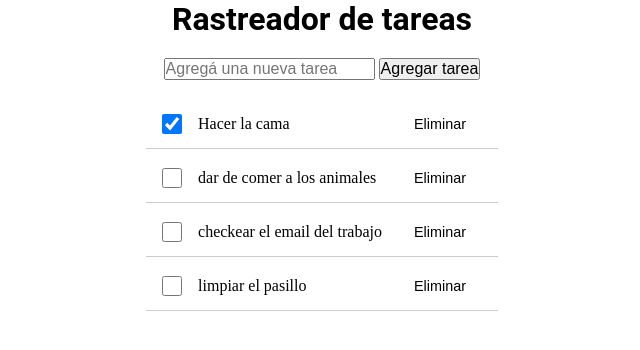
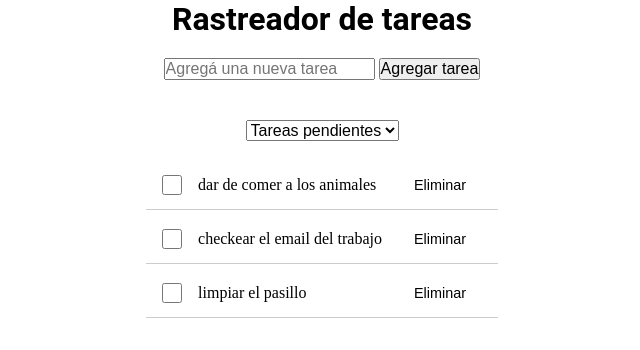
Before and after one commit to pedroGch/task-tracker, a plain HTML site: page front/maqueta/index.html in a window 1280 px wide. Both pictures are taken after a click on the checkbox "marcar tarea". Shown: the whole page, without its empty margins (318-958 px from the left). Drawn offline with Linux system fonts and the light colour scheme.

Commit message:
funcionalidad basica en la maqueta terminada

```diff
--- a/front/maqueta/index.html
+++ b/front/maqueta/index.html
@@ -10,37 +10,43 @@
   <main>
     <h1>Rastreador de tareas</h1>
     <section class="form_section">
-      <form action="#" >
+      <form action="#" id="addTaskBtn">
         <input type="text" name="task" id="task" placeholder="Agregá una nueva tarea">
         <label for="task"></label>
         <button >Agregar tarea</button>
       </form>
     </section>
-    <section>
-      <div class="task_container">
+    <section class="form_section">
+      <select name="type_task" id="type_task">
+        <option value="1">Tareas pendientes</option>
+        <option value="2">Tareas realizadas</option>
+      </select>
+    </section>
+    <section class="task_section">
+      <!-- <div class="task_container">
         <input type="checkbox" class="task_checkbox" name="1" id="1">
         <label for="1" class="sr-only">marcar tarea</label>
-        <span>Hacer la cama</span>
+        <span class="task_name">Hacer la cama</span>
         <button class="delete_task">Eliminar</button>
       </div>
       <div class="task_container">
         <input type="checkbox" class="task_checkbox" name="2" id="2">
         <label for="2" class="sr-only">marcar tarea</label>
-        <span>dar de comer a los animales</span>
+        <span class="task_name">dar de comer a los animales</span>
         <button class="delete_task">Eliminar</button>
       </div>
       <div class="task_container">
         <input type="checkbox" class="task_checkbox" name="3" id="3" aria-label="prueba con aria label">
-        <span>checkear el email del trabajo</span>
+        <span class="task_name">checkear el email del trabajo</span>
         <label for="3" class="sr-only">marcar tarea</label>
         <button class="delete_task">Eliminar</button>
       </div>
       <div class="task_container">
         <input type="checkbox" class="task_checkbox" name="4" id="4" aria-label="prueba con aria label">
         <label for="3" class="sr-only">marcar tarea</label>
-        <span>limpiar el pasillo</span>
+        <span class="task_name">limpiar el pasillo</span>
         <button class="delete_task">Eliminar</button>
-      </div>
+      </div> -->
     </section>
 
   </main>
--- a/front/maqueta/main.js
+++ b/front/maqueta/main.js
@@ -0,0 +1,133 @@
+let task_array = [
+  {
+    id:1 ,
+    title: 'Hacer la cama',
+    description:'una descripcion',
+    completed: false,
+    state: 'uncomplete',
+    created_at: '',
+    finished_at: '',
+
+  },
+  {
+    id:2 ,
+    title: 'dar de comer a los animales',
+    description:'una descripcion',
+    completed: false,
+    state: 'uncomplete',
+    created_at: '',
+    finished_at: '',
+
+  },
+  {
+    id:3 ,
+    title: 'checkear el email del trabajo',
+    description:'una descripcion',
+    completed: false,
+    state: 'uncomplete',
+    created_at: '',
+    finished_at: '',
+
+  },
+  {
+    id:4 ,
+    title: 'limpiar el pasillo',
+    description:'una descripcion',
+    completed: false,
+    state: 'uncomplete',
+    created_at: '',
+    finished_at: '',
+
+  },
+];
+let completed_task_array = [];
+
+let task_section     = document.querySelector('.task_section');
+let select_kind_task = document.querySelector('#type_task');
+let span_task_name   = document.querySelector('.task_name');
+let addTaskBtn       = document.querySelector('#addTaskBtn');
+
+addTaskBtn.addEventListener('submit', (e) =>{
+  e.preventDefault();
+  let task_name = addTaskBtn['0'].value.trim();
+  addTaskBtn['0'].value = '';
+  (task_name) ? addTask(task_name, task_array) : null
+});
+
+select_kind_task.addEventListener('change', (e) =>{
+  let state_task = select_kind_task.value
+  console.log(state_task);
+
+  (state_task == 1) ? load(task_array, task_section) : load(completed_task_array, task_section)
+
+});
+
+
+
+function addTask(task, tasks) {
+  task_item = {
+    id: tasks.length+1 ,
+    title: task,
+    description:'una descripcion',
+    completed: false,
+  }
+  tasks.push(task_item);
+  load(task_array, task_section);
+}
+
+function deleteTask(task_id) {
+  const task_array_id = task_array.findIndex((elemento) => elemento.id === task_id);
+  if (task_array_id !== -1) {
+    task_array.splice(task_array_id, 1);
+  };
+  load(task_array, task_section);
+}
+
+function completeTask(task_id) {
+
+  //buscar indice en el arreglo de tareas
+  let index_task = task_array.findIndex(objeto => objeto.id === parseInt(task_id));
+  //agrego el elemento al arrgelo de tarea completadas
+  let task = task_array[index_task];
+  task.completed = true;
+  completed_task_array.push(task);
+  //elimino el elemento del arreglo
+  deleteTask(parseInt(task_id))
+}
+
+function loadCompletedTaskEvent(){
+  let checkboxes   = document.querySelectorAll('.task_checkbox');
+
+  checkboxes.forEach(function(checkbox) {
+    checkbox.addEventListener('change', function(event) {
+      // Aquí puedes agregar la lógica que deseas ejecutar cuando se hace clic en un checkbox.
+
+      completeTask(checkbox.id)
+    });
+  });
+
+}
+
+function load (tasks, inSection) {
+  let chain = '';
+  inSection.innerHTML = chain;
+  tasks.forEach(task => {
+    let checked = task.completed ? 'checked disabled' : '';
+
+    chain += `<div class="task_container">
+      <input type="checkbox" class="task_checkbox" ${checked} name="task_${task.id}" id="${task.id}">
+      <label for="1" class="sr-only">marcar tarea</label>`
+      if (task.completed){
+        chain += `<span class="task_name"><del>${task.title}</del></span>
+        <button class="delete_task" onclick="deleteTask(${task.id})">Eliminar</button> </div>`
+      }else{
+        chain += `<span class="task_name">${task.title}</span>
+        <button class="delete_task" onclick="deleteTask(${task.id})">Eliminar</button> </div>`
+      }
+  });
+  inSection.innerHTML += chain;
+  loadCompletedTaskEvent()
+}
+
+
+load(task_array, task_section);
```
